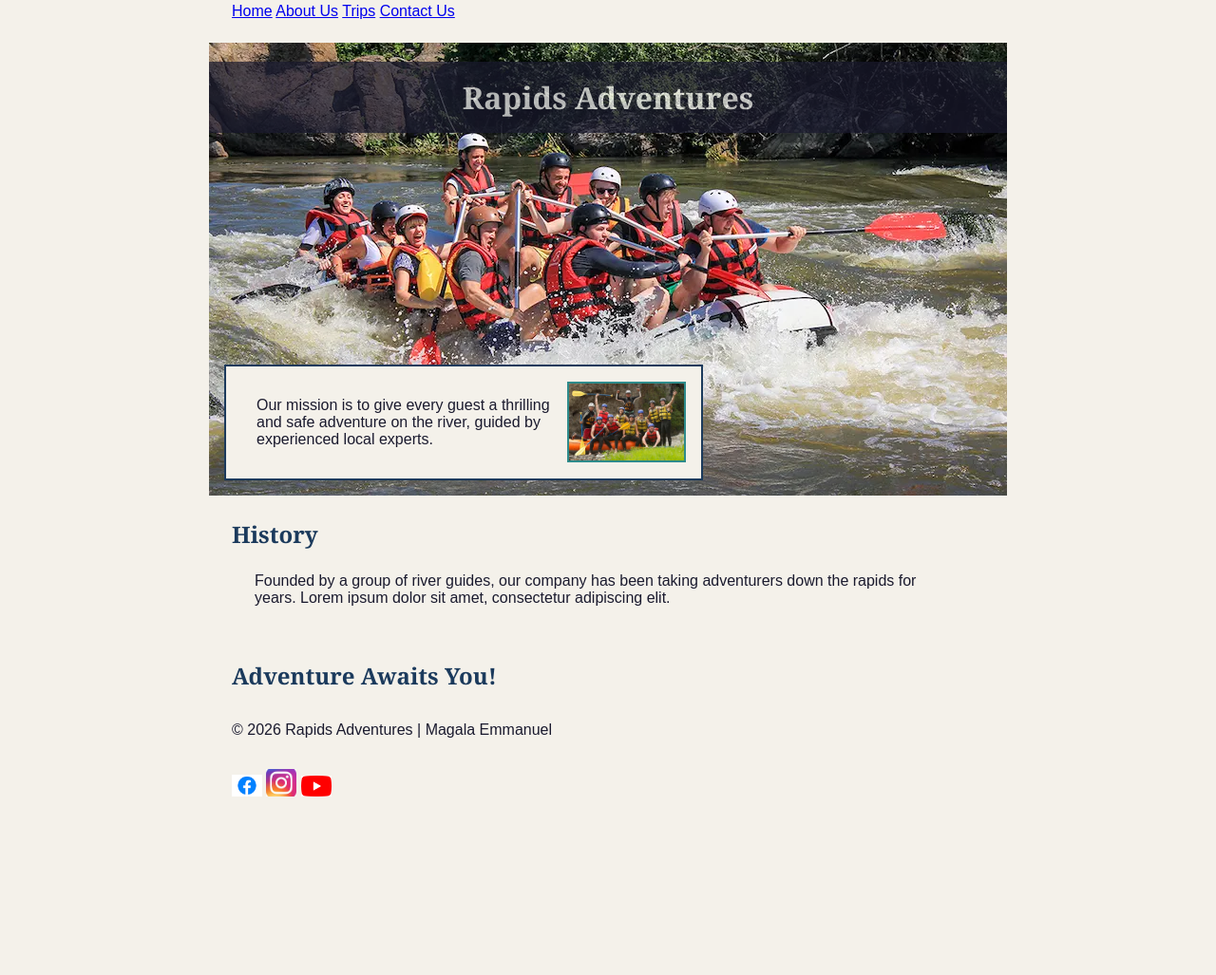
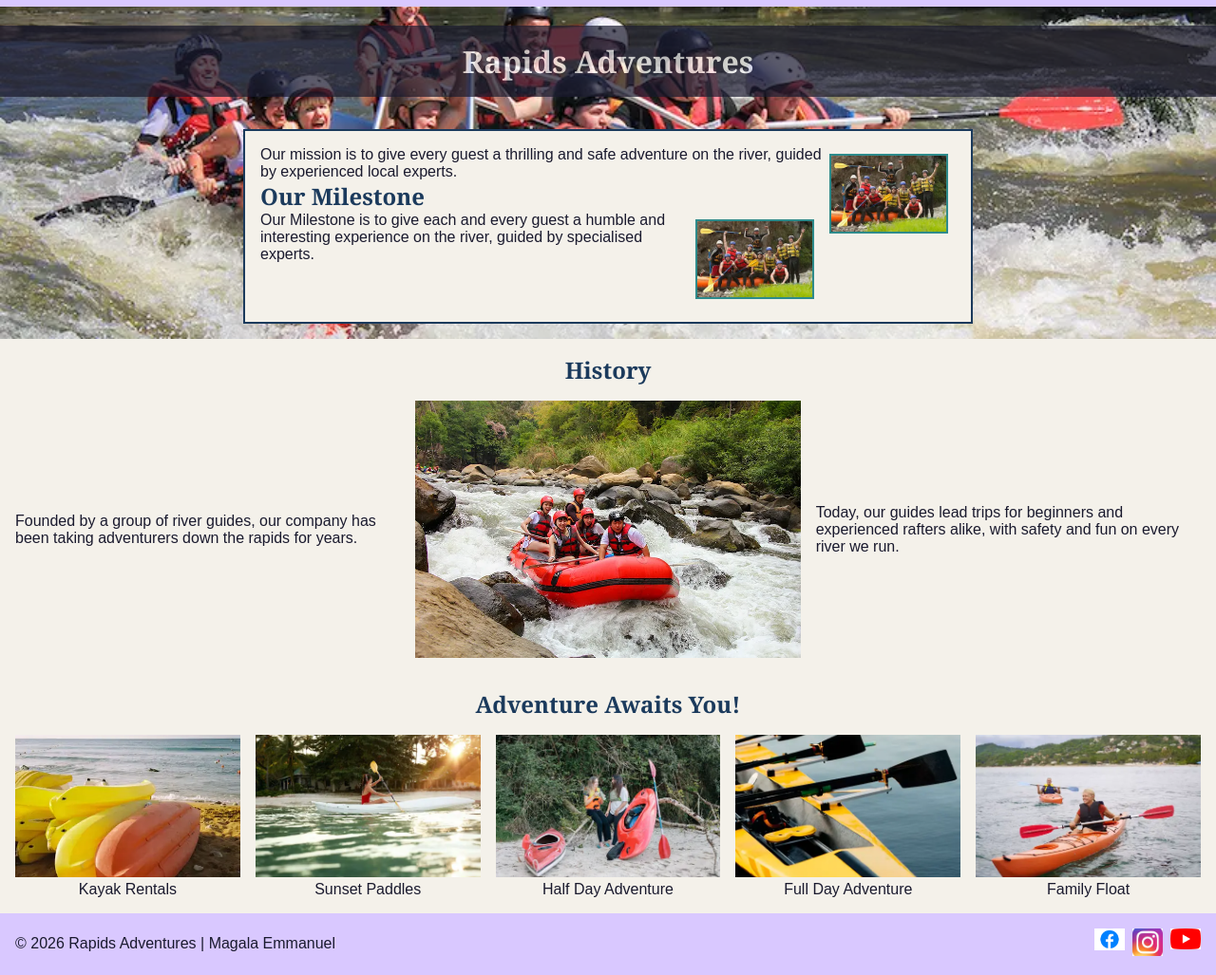
Before and after one commit to magalaemmanuel39-art/wdd130, a plain HTML site: page wwr/about.html in a window 1280 px wide. Shown: the part 101-1128 px from the top of the page at 95% size. Before the commit the page ends 968 px from the top, so only its background shows below. Drawn offline with Linux system fonts and the light colour scheme.

Commit message:
W04 about page layout

```diff
--- a/styles/styles.css
+++ b/styles/styles.css
@@ -15,6 +15,7 @@ aside img {
     width: 200px;
     height: auto;
 }
+
 main img {
     width: 150px;
     height: auto;
@@ -23,21 +24,30 @@ main img {
     box-shadow: 3px 3px 8px gray;
 }
 
+header,
 footer {
-    margin-top: 30px;
     border-top: 1px solid #333;
     text-align: center;
+    max-width: 840px;
+    margin: 0 auto;
 }
 
 nav {
     background-color: #1a3a5c;
     padding: 10px;
+    display: flex;
+    justify-content: space-evenly;
+    align-items: center;
 }
 
 nav a {
     color: white;
     padding: 8px;
     display: block;
+    text-decoration: none;
+    font-size: 1.2rem;
+    font-weight: 700;
+
 }
 
 h1 {
--- a/wwr/about.html
+++ b/wwr/about.html
@@ -25,16 +25,46 @@
             <img src="images/hero.webp" alt="Rafters paddling through white water rapids">
             <h1>Rapids Adventures</h1>
             <article>
-                <img src="images/client.jpg" alt="A happy rafter smiling in a life jacket">
+                <img src="images/client.webp" alt="A happy rafter smiling in a life jacket">
                 <p>Our mission is to give every guest a thrilling and safe adventure on the river, guided by experienced local experts.</p>
+                <h2>Our Milestone</h2>
+                <img src="images/client.webp" alt="A happy rafter smiling in a life jacket">
+                <p>Our Milestone is to give each and every guest a humble and interesting experience on the river, guided by specialised experts.</p>
             </article>
         </div>
-        <section>
+        <section class="history">
             <h2>History</h2>
-            <p>Founded by a group of river guides, our company has been taking adventurers down the rapids for years. Lorem ipsum dolor sit amet, consectetur adipiscing elit.</p>
+            <p>Founded by a group of river guides, our company has been taking adventurers down the rapids for years.</p>
+            <img src="images/history.webp" alt="Guides preparing a raft on the river">
+            <p>Today, our guides lead trips for beginners and experienced rafters alike, with safety and fun on every river we run.</p>
         </section>
-        <section>
+        <section class="adventure">
             <h2>Adventure Awaits You!</h2>
+
+            <figure>
+                <img src="images/kayaks.webp" alt="Rafters paddling through white water rapids">
+                <figcaption>Kayak Rentals</figcaption>
+            </figure>
+
+            <figure>
+                <img src="images/sail.webp" alt="A happy rafter smiling in a life jacket">
+                <figcaption>Sunset Paddles</figcaption>
+            </figure>
+
+            <figure>
+                <img src="images/team.webp" alt="A raft crew on the river">
+                <figcaption>Half Day Adventure</figcaption>
+            </figure>
+
+            <figure>
+                <img src="images/calm-water.webp" alt="Guests enjoying a river trip">
+                <figcaption>Full Day Adventure</figcaption>
+            </figure>
+
+            <figure>
+                <img src="images/break.webp" alt="Rafters on a calm stretch of river">
+                <figcaption>Family Float</figcaption>
+            </figure>
         </section>
     </main>
     <footer>
--- a/wwr/styles/rafting.css
+++ b/wwr/styles/rafting.css
@@ -19,11 +19,41 @@ body {
     font-family: var(--body-font);
 }
 
+/* shared look */
 header,
-main,
 footer {
-    width: 840px;
-    margin: 0 auto;
+    background-color: #d9c8ff;
+    padding: 1rem;
+}
+
+header {
+    display: grid;
+    grid-template-columns: 1fr 2fr;
+    align-items: center;
+}
+
+header nav {
+    display: flex;
+    justify-content: center;
+}
+
+header nav a {
+    padding: 0.5rem 1.5rem;
+    border: 1px solid #777;
+    background-color: white;
+    color: black;
+    text-decoration: none;
+}
+
+footer {
+    display: flex;
+    justify-content: space-between;
+    align-items: center;
+}
+
+.socialmedia {
+    display: flex;
+    gap: 0.5rem;
 }
 
 h1,
@@ -32,26 +62,15 @@ h2 {
     color: var(--primary-color);
 }
 
-nav,
-p,
-section,
-article {
-    margin: 16px;
-    padding: 8px;
-}
-
-.socialmedia a {
-    text-decoration: none;
-}
-
 .hero {
     position: relative;
 }
 
-.hero img {
+.hero > img {
     display: block;
     width: 100%;
-    height: auto;
+    height: 350px;
+    object-fit: cover;
 }
 
 h1 {
@@ -67,11 +86,15 @@ h1 {
 
 .hero article {
     position: absolute;
-    bottom: 0;
+    bottom: 1rem;
     left: 0;
+    right: 0;
     width: 60%;
     background-color: var(--accent2-color);
     border: 2px solid var(--primary-color);
+    max-width: 800px;
+    margin: 0 auto;
+    padding: 1rem;
 }
 
 .hero article img {
@@ -80,3 +103,46 @@ h1 {
     margin: 8px;
     border: 2px solid var(--secondary-color);
 }
+
+.history {
+    display: grid;
+    grid-template-columns: 1fr 1fr 1fr;
+    gap: 1rem;
+    align-items: center;
+    padding: 1rem;
+}
+
+.history h2 {
+    grid-column: 1 / 4;
+    text-align: center;
+}
+
+.history img {
+    width: 100%;
+    height: auto;
+}
+
+.adventure {
+    display: grid;
+    grid-template-columns: repeat(5, 1fr);
+    /* five equal columns */
+    gap: 1rem;
+    padding: 1rem;
+}
+
+.adventure h2 {
+    grid-column: 1 / 6;
+    /* heading spans all five columns */
+    text-align: center;
+}
+
+.adventure figure {
+    margin: 0;
+    text-align: center;
+}
+
+.adventure img {
+    width: 100%;
+    height: 150px;
+    object-fit: cover;
+}
```
Also changed, not shown: index.html (+4 -0 lines), wwr/images/break.webp (added), wwr/images/calm-water.webp (added), wwr/images/client.jpg (deleted), wwr/images/client.webp (added), wwr/images/history.webp (added), wwr/images/kayaks.webp (added), wwr/images/sail.webp (added), wwr/images/team.webp (added).
